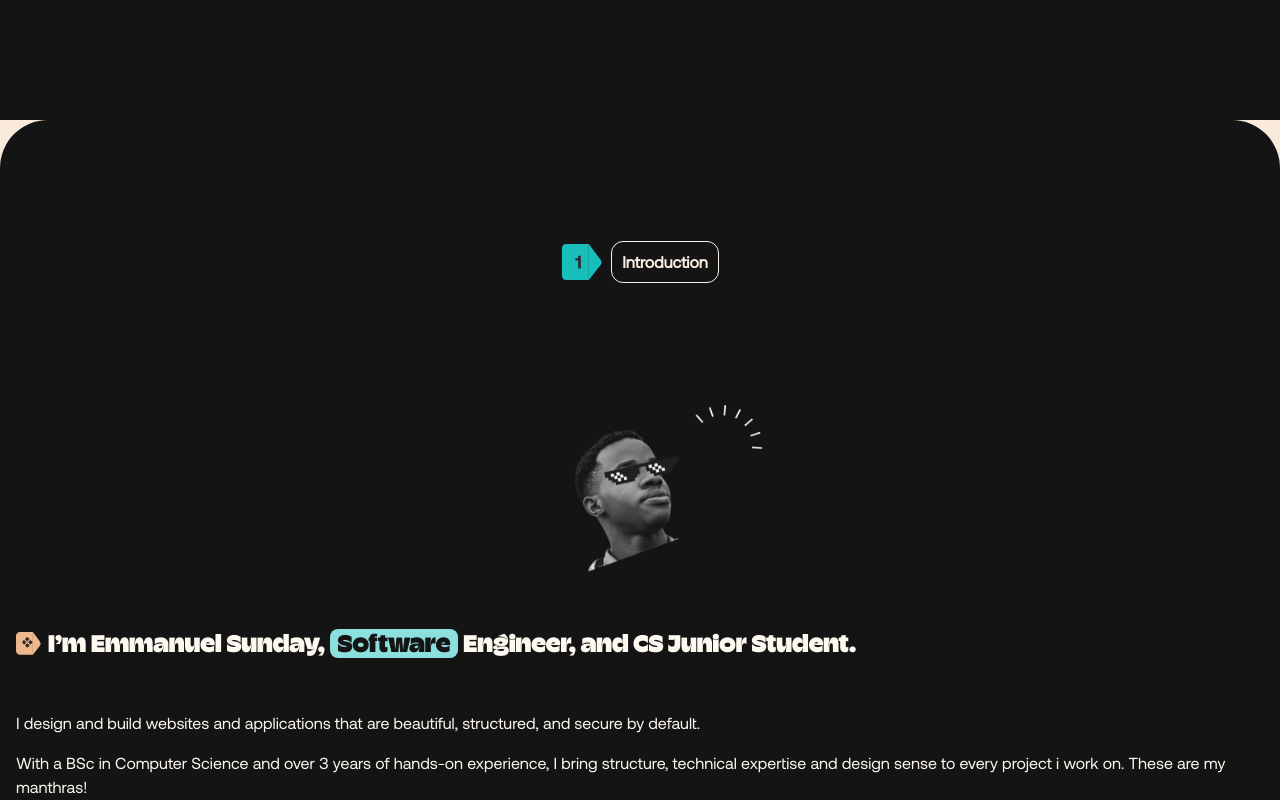
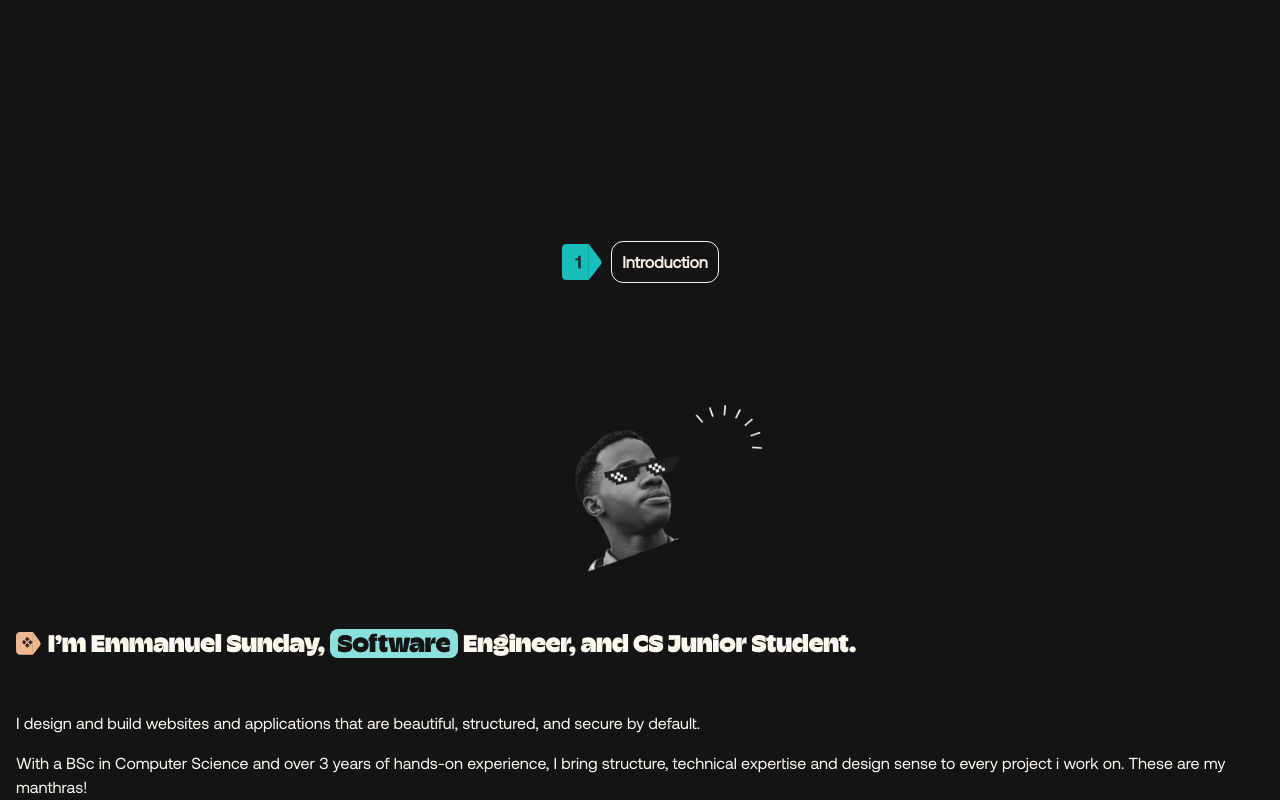
Before and after one commit to ebubesunday16/The-Software-Engineer-You-Wished-You-Hired, a Next.js app: page / in a window 1280 px wide. Shown: the part 4680-5480 px from the top of the page. Built offline with nearby package versions, Linux system fonts and the light colour scheme.

Commit message:
Update Introduction.tsx

```diff
--- a/component/LandingPage/Introduction.tsx
+++ b/component/LandingPage/Introduction.tsx
@@ -10,7 +10,7 @@ const Introduction = () => {
   const pageRef = useRef(null)
   const { scrollYProgress } = useScroll({
     target: pageRef,
-    offset: ['start end', 'end start']
+    offset: ['start end', 'end end']
   })
 
   const isInView = useInView(pageRef, { once: true })
@@ -30,12 +30,16 @@ const Introduction = () => {
       className='bg-[#faeadc] h-[300vh]'
     >
       <motion.div
-
+      initial={{ scale: 0.9, opacity: 0 }}
+      animate={isInView ? { scale: 1, opacity: 1, height: "100vh" } : { scale: 0.9, opacity: 0.3 }}
+      transition={{ duration: 0.8, ease: "easeOut" }}
       className='h-screen sticky top-0 bg-brand-black rounded-t-[16px] flex flex-col items-start justify-center gap-y-12 px-4'
       style={{
-        borderTopLeftRadius: useTransform(scrollYProgress, [0, 0.5, 0.6, 0.7], [72, 24, 24, 0]),
-        borderTopRightRadius: useTransform(scrollYProgress, [0, 0.5, 0.6, 0.7], [72, 24, 24,0]),
-        y: useTransform(scrollYProgress, [0, 0.1, 0.2], [0, -200, 0])
+        borderTopLeftRadius: useTransform(scrollYProgress, [0, 0.067, 0.134, 0.2, 0.4], [72, 16, 16, 10.66,  0]),
+        borderTopRightRadius: useTransform(scrollYProgress, [0, 0.067, 0.134, 0.2, 0.4 ], [72, 16, 16, 10.66, 0]),
+
+
+
       }}
 
       >
```
